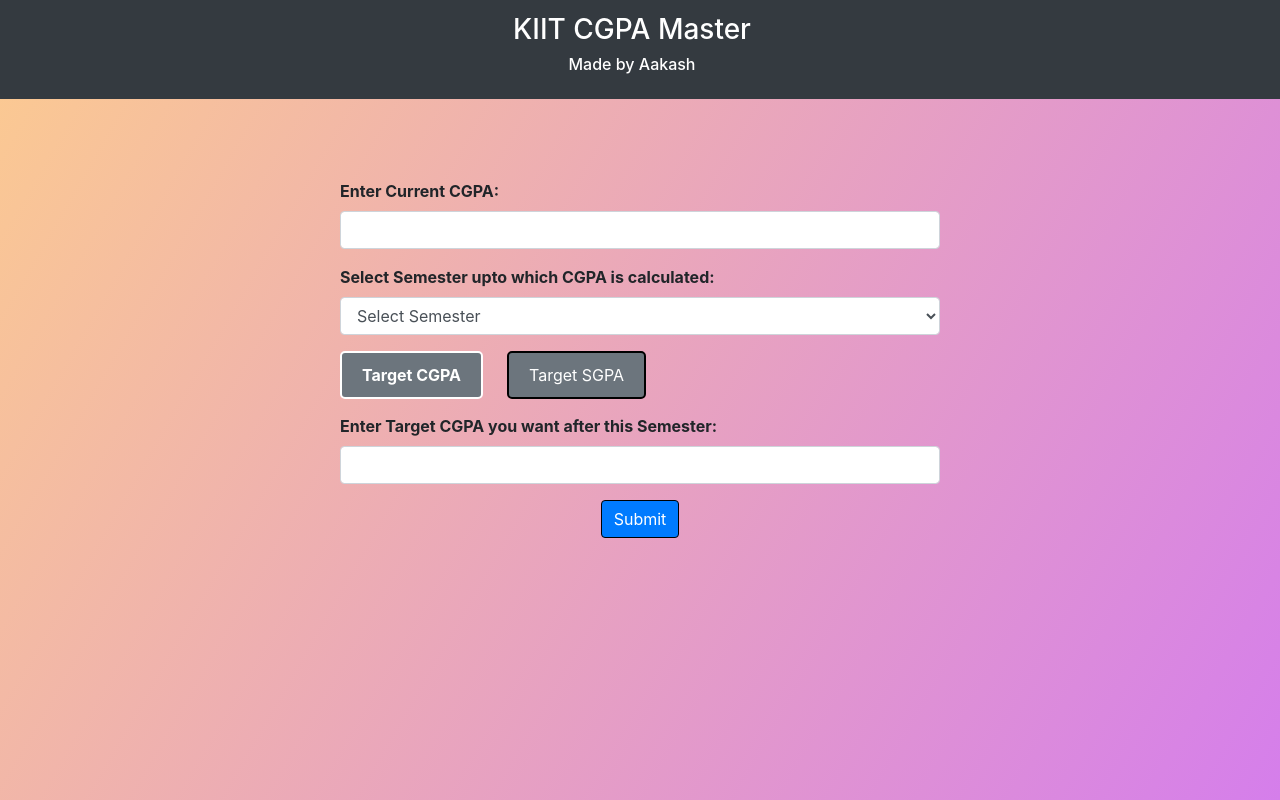
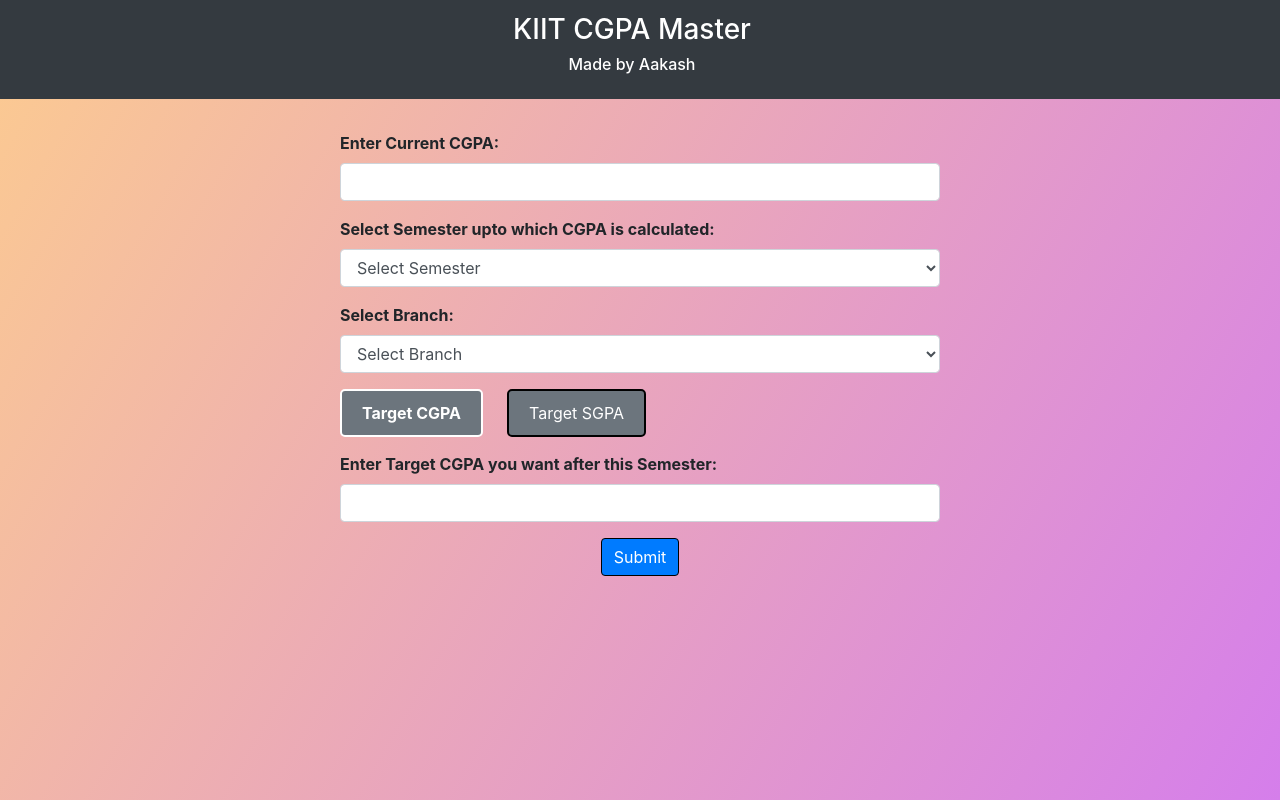
Before and after one commit to aakash-gorai/kiit-cgpa-master, a React (Vite) app: page / in a window 1280 px wide. Built offline with nearby package versions, Linux system fonts and the light colour scheme.

Commit message:
add: branch field

```diff
--- a/src/components/Data/Data.css
+++ b/src/components/Data/Data.css
@@ -1,6 +1,6 @@
 .main-form {
   max-width: 600px;
-  margin: 5rem auto;
+  margin: 2rem auto;
 }
 
 form label {
--- a/src/components/Data/Data.jsx
+++ b/src/components/Data/Data.jsx
@@ -4,6 +4,7 @@
 const Data = () => {
   const [currentCGPA, setCurrentCGPA] = useState("");
   const [selectedSemester, setSelectedSemester] = useState("");
+  const [selectedBranch, setSelectedBranch] = useState("");
   const [targetCGPA, setTargetCGPA] = useState("");
   const [targetSGPA, setTargetSGPA] = useState("");
   const [targetType, setTargetType] = useState("Target CGPA");
@@ -22,6 +23,9 @@
 
   const handleSemesterChange = (event) => {
     setSelectedSemester(event.target.value);
+  };
+  const handleBranchChange = (event) => {
+    setSelectedBranch(event.target.value);
   };
   function calculateCGPA(cummulativeIndex, index) {
     let cummulativeCreditIndex = currentCGPA * cummulativeIndex;
@@ -46,13 +50,37 @@
         setFinalCGPA(calculateCGPA(86, 22));
         break;
       case "semester5":
-        setFinalCGPA(calculateCGPA(110, 23));
+        if (
+          selectedBranch === "csce" ||
+          selectedBranch === "it" ||
+          selectedBranch === "csse"
+        ) {
+          setFinalCGPA(calculateCGPA(109, 23));
+        } else {
+          setFinalCGPA(calculateCGPA(110, 23));
+        }
         break;
       case "semester6":
-        setFinalCGPA(calculateCGPA(133, 13));
+        if (
+          selectedBranch === "csce" ||
+          selectedBranch === "it" ||
+          selectedBranch === "csse"
+        ) {
+          setFinalCGPA(calculateCGPA(132, 13));
+        } else {
+          setFinalCGPA(calculateCGPA(133, 13));
+        }
         break;
       case "semester7":
-        setFinalCGPA(calculateCGPA(146, 10));
+        if (
+          selectedBranch === "csce" ||
+          selectedBranch === "it" ||
+          selectedBranch === "csse"
+        ) {
+          setFinalCGPA(calculateCGPA(142, 10));
+        } else {
+          setFinalCGPA(calculateCGPA(143, 10));
+        }
         break;
       default:
       // code block
@@ -79,13 +107,37 @@
         setRequiredSGPA(calculateSGPA(86, 22));
         break;
       case "semester5":
-        setRequiredSGPA(calculateSGPA(110, 23));
+        if (
+          selectedBranch === "csce" ||
+          selectedBranch === "it" ||
+          selectedBranch === "csse"
+        ) {
+          setRequiredSGPA(calculateSGPA(109, 23));
+        } else {
+          setRequiredSGPA(calculateSGPA(110, 23));
+        }
         break;
       case "semester6":
-        setRequiredSGPA(calculateSGPA(110, 23));
+        if (
+          selectedBranch === "csce" ||
+          selectedBranch === "it" ||
+          selectedBranch === "csse"
+        ) {
+          setRequiredSGPA(calculateSGPA(132, 13));
+        } else {
+          setRequiredSGPA(calculateSGPA(133, 13));
+        }
         break;
       case "semester7":
-        setRequiredSGPA(calculateSGPA(143, 10));
+        if (
+          selectedBranch === "csce" ||
+          selectedBranch === "it" ||
+          selectedBranch === "csse"
+        ) {
+          setRequiredSGPA(calculateSGPA(142, 10));
+        } else {
+          setRequiredSGPA(calculateSGPA(143, 10));
+        }
         break;
       default:
       // code block
@@ -138,6 +190,23 @@
               <option value="semester5">Semester 5</option>
               <option value="semester6">Semester 6</option>
               <option value="semester7">Semester 7</option>
+              {/* Add more options for each semester */}
+            </select>
+          </div>
+          <div className="form-group">
+            <label htmlFor="branch">Select Branch:</label>
+            <select
+              className="form-control"
+              id="branch"
+              value={selectedBranch}
+              onChange={handleBranchChange}
+              required
+            >
+              <option value="">Select Branch</option> {/* Blank option */}
+              <option value="cse">CSE</option>
+              <option value="it">IT</option>
+              <option value="csse">CSSE</option>
+              <option value="csce">CSCE</option>
               {/* Add more options for each semester */}
             </select>
           </div>
```
